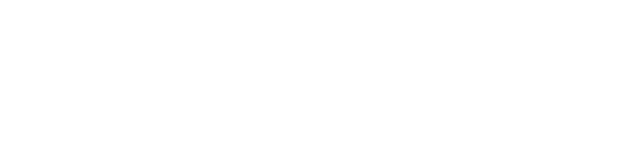
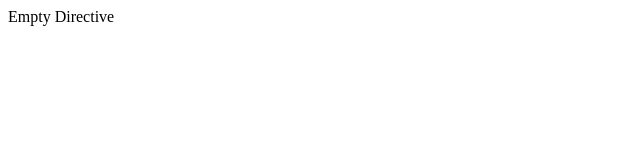
Before and after one commit to vermashailesh/foodie-journal-team-a, a website: page app/login/directive/emptyDirective.html in a window 1280 px wide. Shown: the whole page, without its empty margins (0-640 px from the left). Drawn offline with Linux system fonts and the light colour scheme.

Commit message:
Some Dummy Update in new branch login-branch-01

```diff
--- a/app/login/directive/emptyDirective.html
+++ b/app/login/directive/emptyDirective.html
@@ -5,6 +5,6 @@
     <title></title>
 </head>
 <body>
-
+Empty Directive
 </body>
 </html>
```
